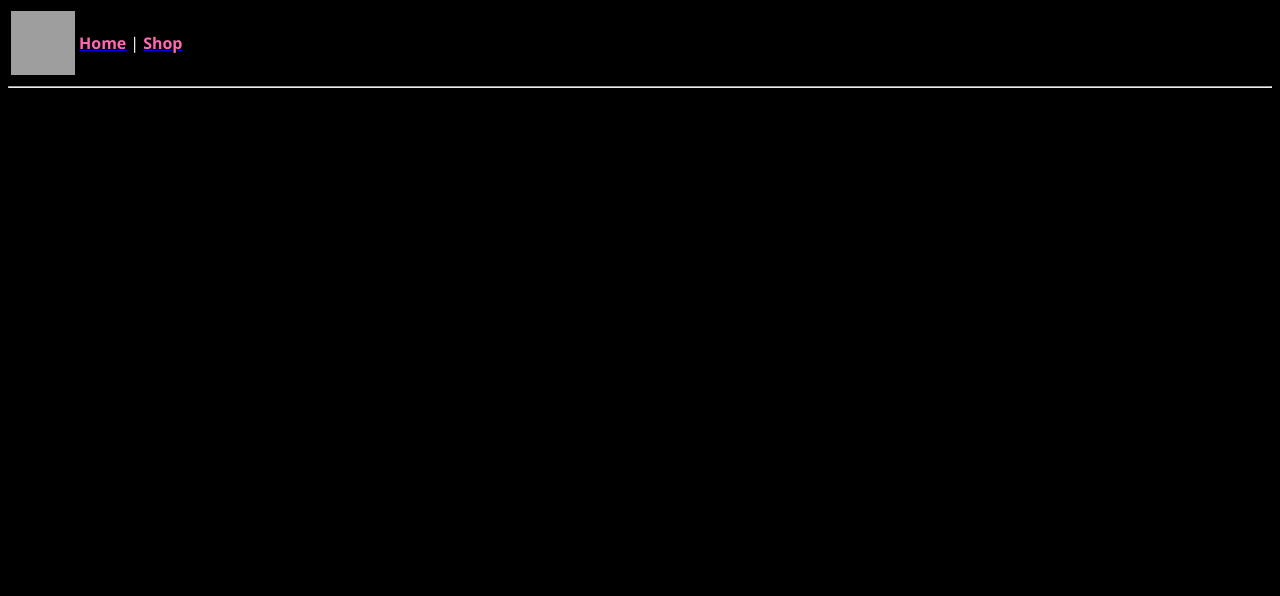
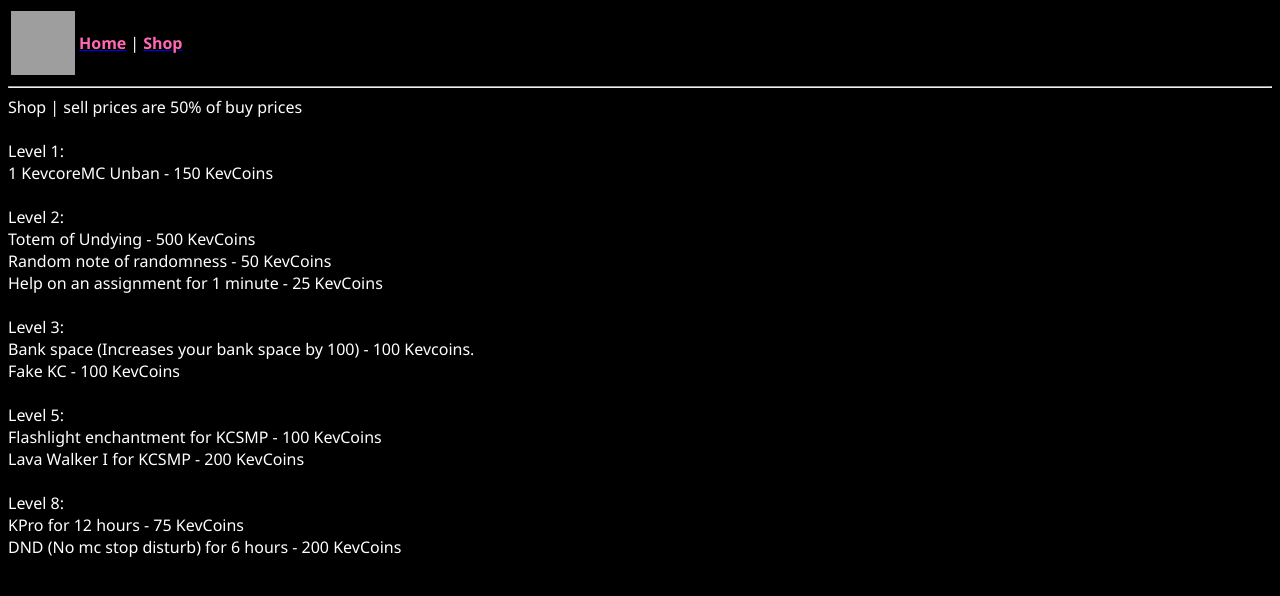
Before and after one commit to kcgame/kcgame.github.io, a plain HTML site: page shop.html in a window 1280 px wide. Drawn offline with Linux system fonts and the light colour scheme; grey boxes are pictures that could not be loaded.

Commit message:
Update shop.html

```diff
--- a/shop.html
+++ b/shop.html
@@ -1,5 +1,4 @@
 <html>
-	<title>KevcoreMC Site</title>
 	<link rel="KC ICON" type="image/png" href="https://cdn.discordapp.com/attachments/782313784215601222/792900639226986534/purpletransparentKC.png"/>
 <head>
 <script data-ad-client="ca-pub-2365744816784252" async src="https://pagead2.googlesyndication.com/pagead/js/adsbygoogle.js"></script>
@@ -11,10 +10,29 @@
 
 
 
+<title>KevcoreMC Site</title>
+<meta name="description" content="
+Shop sell prices are 50% of buy prices
 
-<meta name="description" content="
-Testing does this work?
-Hmm
+Level 1:
+1 KevcoreMC Unban - 150 KevCoins
+
+Level 2:
+Totem of Undying - 500 KevCoins
+Random note of randomness - 50 KevCoins
+Help on an assignment for 1 minute - 25 KevCoins
+
+Level 3:
+Bank space (Increases your bank space by 100) - 100 Kevcoins.
+Fake KC - 100 KevCoins
+
+Level 5:
+Flashlight enchantment for KCSMP - 100 KevCoins
+Lava Walker I for KCSMP - 200 KevCoins
+
+Level 8:
+KPro for 12 hours - 75 KevCoins
+DND (No mc stop disturb) for 6 hours - 200 KevCoins
 ">
 
 
@@ -42,3 +60,27 @@ Hmm
 </tbody>
 </table>
 <hr>
+<div>
+	<div>Shop&nbsp;|&nbsp;sell&nbsp;prices&nbsp;are&nbsp;50%&nbsp;of&nbsp;buy&nbsp;prices</div>
+	<br />
+	<div>Level&nbsp;1:</div>
+	<div>1&nbsp;KevcoreMC&nbsp;Unban&nbsp;-&nbsp;150&nbsp;KevCoins</div>
+	<br />
+	<div>Level&nbsp;2:</div>
+	<div>Totem&nbsp;of&nbsp;Undying&nbsp;-&nbsp;500&nbsp;KevCoins</div>
+	<div>Random&nbsp;note&nbsp;of&nbsp;randomness&nbsp;-&nbsp;50&nbsp;KevCoins</div>
+	<div>Help&nbsp;on&nbsp;an&nbsp;assignment&nbsp;for&nbsp;1&nbsp;minute&nbsp;-&nbsp;25&nbsp;KevCoins</div>
+	<br />
+	<div>Level&nbsp;3:</div>
+	<div>Bank&nbsp;space&nbsp;(Increases&nbsp;your&nbsp;bank&nbsp;space&nbsp;by&nbsp;100)&nbsp;-&nbsp;100&nbsp;Kevcoins.</div>
+	<div>Fake&nbsp;KC&nbsp;-&nbsp;100&nbsp;KevCoins</div>
+	<br />
+	<div>Level&nbsp;5:</div>
+	<div>Flashlight&nbsp;enchantment&nbsp;for&nbsp;KCSMP&nbsp;-&nbsp;100&nbsp;KevCoins</div>
+	<div>Lava&nbsp;Walker&nbsp;I&nbsp;for&nbsp;KCSMP&nbsp;-&nbsp;200&nbsp;KevCoins</div>
+	<br />
+	<div>Level&nbsp;8:</div>
+	<div>KPro&nbsp;for&nbsp;12&nbsp;hours&nbsp;-&nbsp;75&nbsp;KevCoins</div>
+	<div>DND&nbsp;(No&nbsp;mc&nbsp;stop&nbsp;disturb)&nbsp;for&nbsp;6&nbsp;hours&nbsp;-&nbsp;200&nbsp;KevCoins&nbsp;</div>
+	</div>
+	<p>&nbsp;</p>
```
